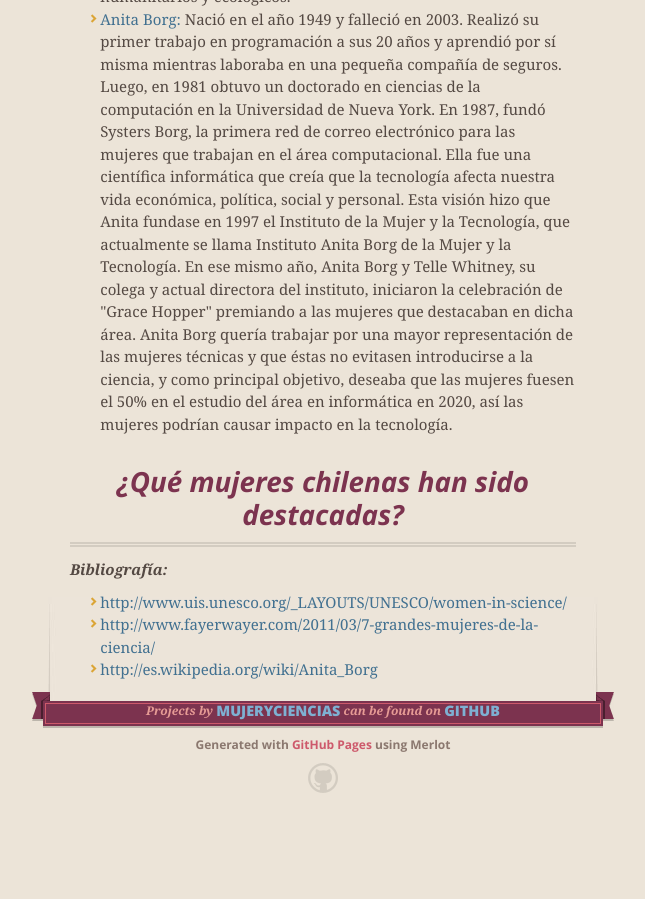
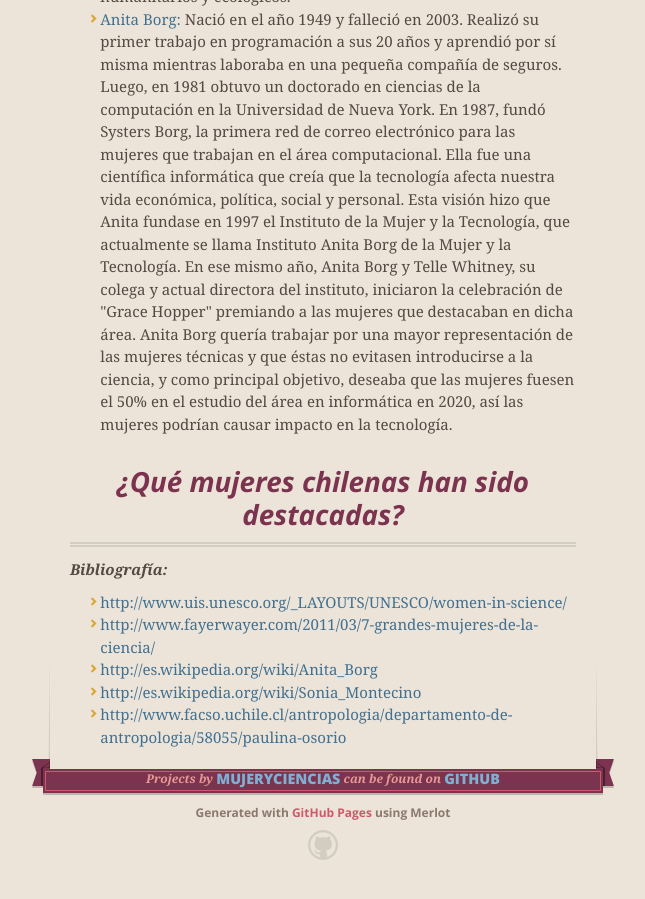
Before and after one commit to Mujeryciencias/mujeryciencias.github.io, a Jekyll site: the page index.html, which Jekyll copies as it is, in a window 1280 px wide and 900 px high, scrolled down 3316 px. Shown: the whole window, without its empty margins (317-962 px from the left). Built offline with Jekyll 4.4.1, drawn with Linux system fonts in a browser that asks for light colours; nearby versions of some CDN libraries; Markdown is read by kramdown in place of the engine named in the settings; before the commit the page ends 4149 px from its top, so only the background shows below that.

```diff
--- a/index.html
+++ b/index.html
@@ -124,6 +124,8 @@
 <li><a href="http://www.uis.unesco.org/_LAYOUTS/UNESCO/women-in-science/">http://www.uis.unesco.org/_LAYOUTS/UNESCO/women-in-science/</a></li>
 <li><a href="http://www.fayerwayer.com/2011/03/7-grandes-mujeres-de-la-ciencia/">http://www.fayerwayer.com/2011/03/7-grandes-mujeres-de-la-ciencia/</a></li>
 <li><a href="http://es.wikipedia.org/wiki/Anita_Borg">http://es.wikipedia.org/wiki/Anita_Borg</a></li>
+<li><a href="http://es.wikipedia.org/wiki/Sonia_Montecino">http://es.wikipedia.org/wiki/Sonia_Montecino</a></li>
+<li><a href="http://www.facso.uchile.cl/antropologia/departamento-de-antropologia/58055/paulina-osorio">http://www.facso.uchile.cl/antropologia/departamento-de-antropologia/58055/paulina-osorio</a></li>
 </ul>
       </section>
 
```
Also changed, not shown: params.json (+1 -1 lines).
